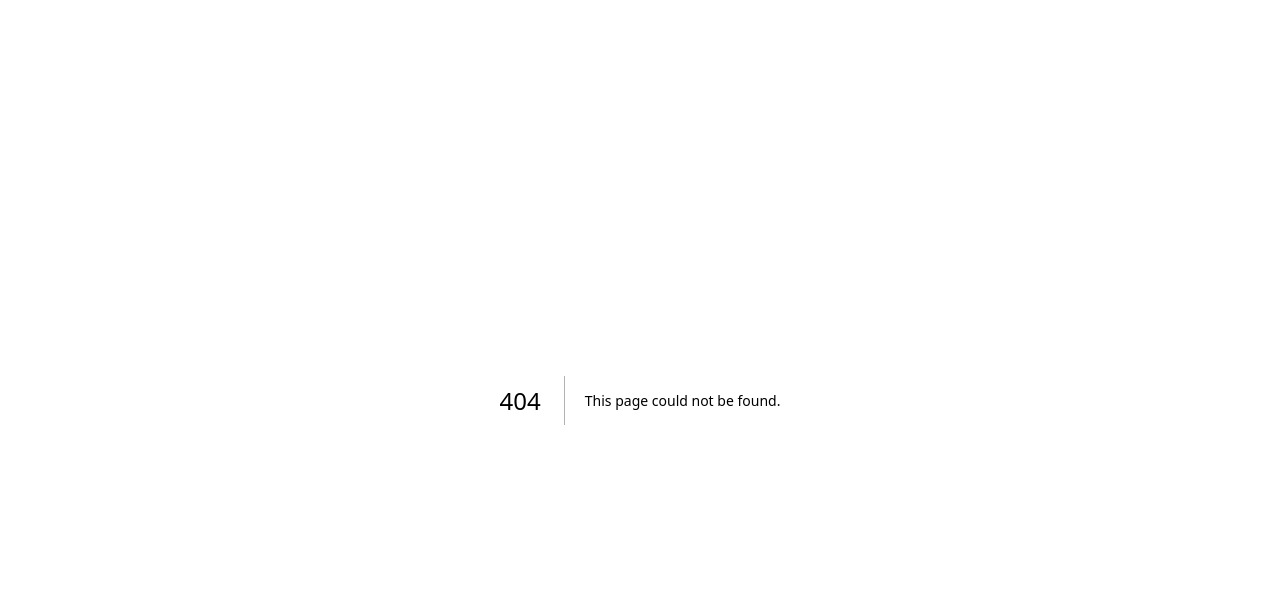
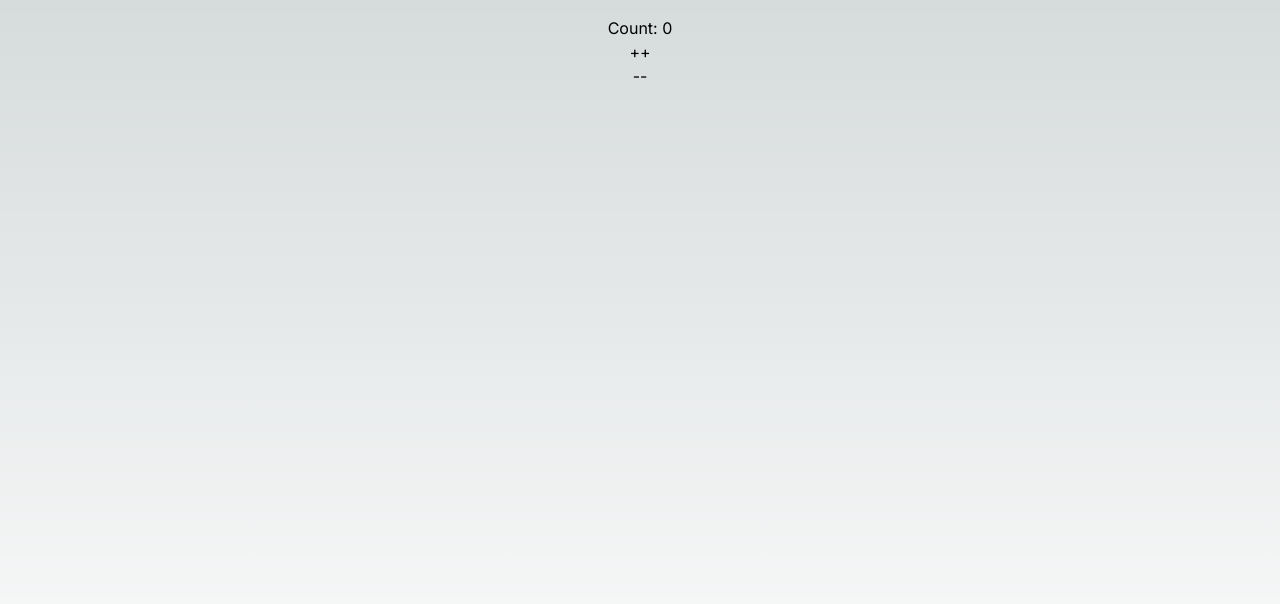
Before and after one commit to NatTuck/jokes-next, a Next.js app: page /root in a window 1280 px wide. Before the commit this address had no page. Shown: the top 604 px of the page. Built offline with nearby package versions, Linux system fonts and the light colour scheme; what tailwindcss-tables would draw is missing.

Commit message:
react demo

```diff
--- /dev/null
+++ b/app/root/page.js
@@ -0,0 +1,30 @@
+"use client";
+
+import { useState } from 'react';
+
+export default function Root() {
+  const [count, setCount] = useState(0);
+
+  function update(change) {
+    return (ev) => {
+      ev.preventDefault();
+      setCount(change(count));
+    };
+  }
+
+  return (
+    <main className="text-center min-h-screen py-4">
+      <Counter count={count} update={update} />
+    </main>
+  );
+}
+
+function Counter({count, update}) {
+  return (
+    <div>
+      <p>Count: {count}</p>
+      <p><button onClick={update((x) => x + 1)}>++</button></p>
+      <p><button onClick={update((x) => x - 1)}>--</button></p>
+    </div>
+  );
+}
```
